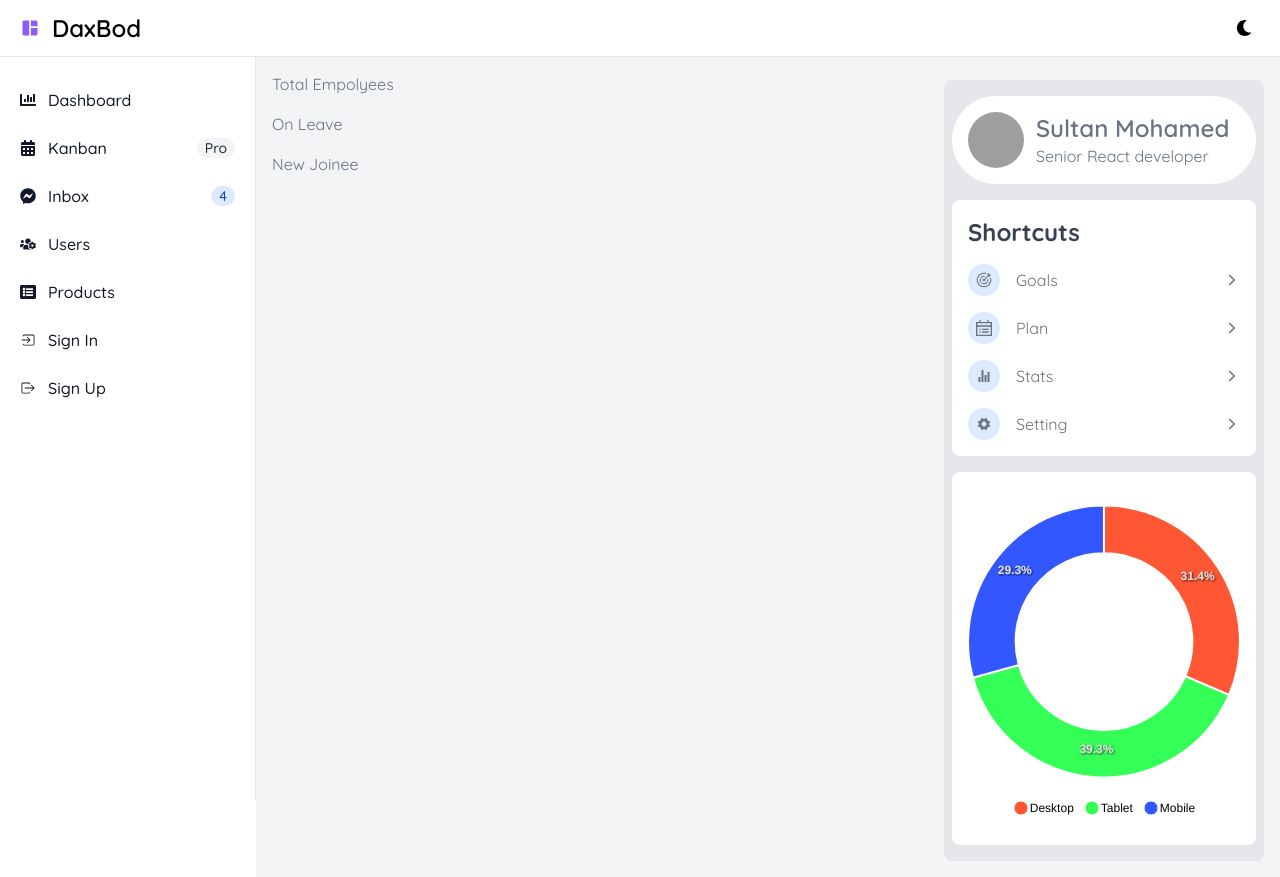
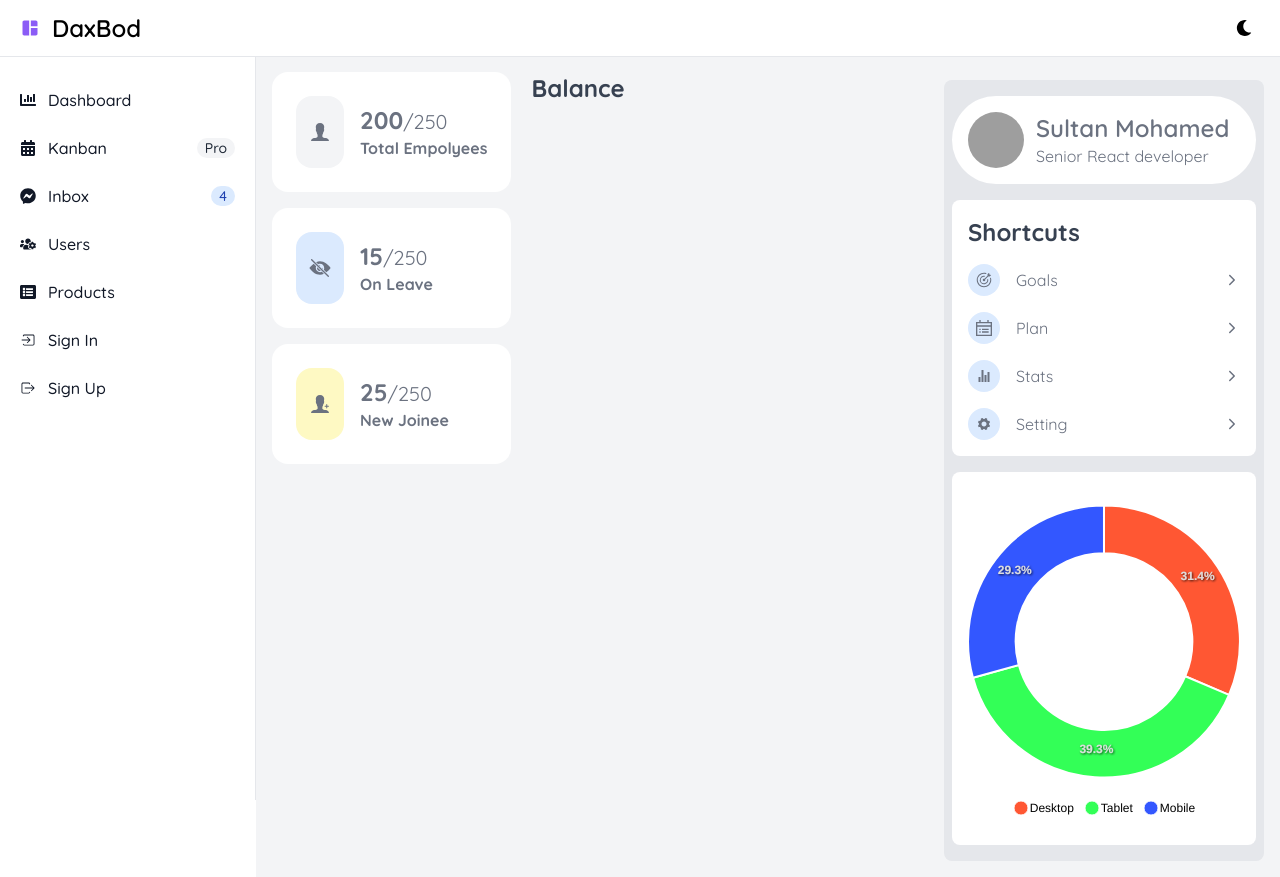
Before and after one commit to Elsoltan98/DaxBod, a React (Vite) app: page / in a window 1280 px wide. Built offline with nearby package versions, Linux system fonts and the light colour scheme; grey boxes are pictures that could not be loaded.

Commit message:
Add Balance

```diff
--- a/src/App.tsx
+++ b/src/App.tsx
@@ -19,7 +19,7 @@ const App = () => {
       <Sidebar isSidebarOpen={isSidebarOpen} />
       <Main>
         <Content>
-          <Stats darkMode={darkMode} />
+          <Stats />
           <div className="flex flex-col gap-3 lg:flex-row"></div>
         </Content>
         <Profile />
--- /dev/null
+++ b/src/Components/Stats/Balance.tsx
@@ -0,0 +1,13 @@
+import Title from "../../ui/Title";
+
+const Balance = () => {
+  return (
+    <div>
+      <div>
+        <Title>Balance</Title>
+      </div>
+    </div>
+  );
+};
+
+export default Balance;
--- a/src/Components/Stats/Card.tsx
+++ b/src/Components/Stats/Card.tsx
@@ -1,4 +1,3 @@
-import React from "react";
 import { IconType } from "react-icons";
 
 type Employee = {
@@ -13,7 +12,21 @@ interface CardProps {
 }
 
 const Card = ({ employee }: CardProps) => {
-  return <div>{employee.title}</div>;
+  return (
+    <div className="bg-white p-6 rounded-2xl flex items-center gap-4 dark:bg-gray-600 dark:text-gray-400">
+      <span
+        className={`${employee.bgColor} px-3 rounded-2xl py-6 text-2xl dark:bg-gray-500`}
+      >
+        <employee.icon />
+      </span>
+      <div>
+        <h2 className="text-xl">
+          <span className="text-2xl font-bold">{employee.count}</span>/250
+        </h2>
+        <p className="font-bold">{employee.title}</p>
+      </div>
+    </div>
+  );
 };
 
 export default Card;
--- a/src/Components/Stats/index.tsx
+++ b/src/Components/Stats/index.tsx
@@ -1,11 +1,12 @@
 import { empolyeesData } from "../../constants";
+import Balance from "./Balance";
 import Card from "./Card";
 
-interface StatsProps {
-  darkMode?: boolean;
-}
+// interface StatsProps {
+//   darkMode?: boolean;
+// }
 
-const Stats = ({ darkMode }: StatsProps) => {
+const Stats = () => {
   return (
     <div className="flex flex-col gap-5 md:flex-row">
       <div className="flex flex-col gap-4 h-full">
@@ -13,6 +14,7 @@ const Stats = ({ darkMode }: StatsProps) => {
           <Card key={index} employee={employee} />
         ))}
       </div>
+      <Balance />
     </div>
   );
 };
```
